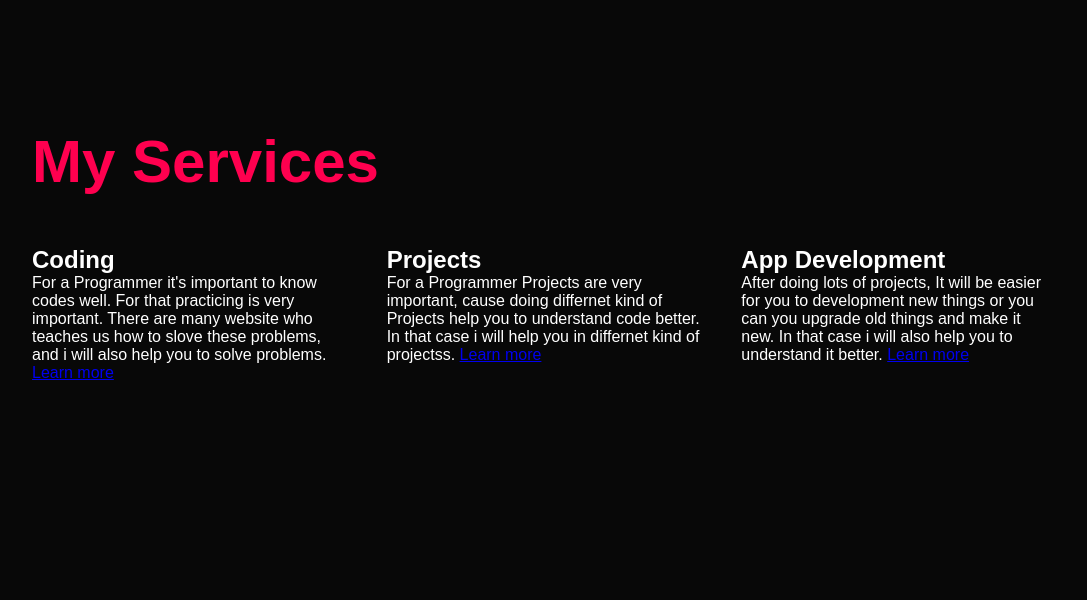
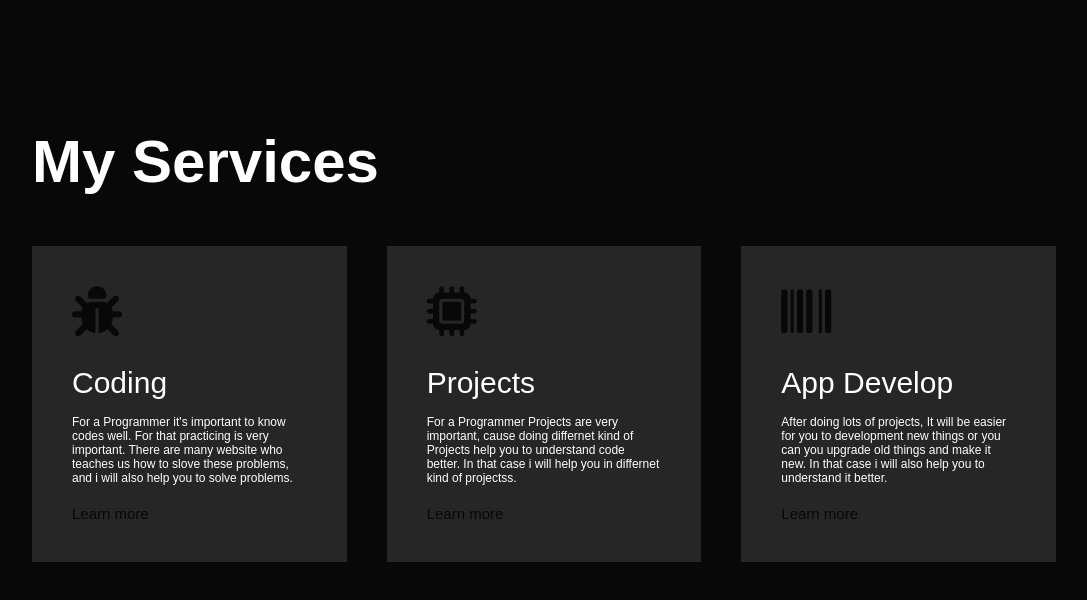
Before and after one commit to rsazidur/Porfolio, a plain HTML site: page index.html in a window 1280 px wide. Shown: the part 1203-1803 px from the top of the page, without its empty margins (96-1183 px from the left). Before the commit the page ends 1625 px from the top, so only its background shows below. Drawn offline with Linux system fonts and the light colour scheme.

Commit message:
Completed Service sector

```diff
--- a/index.html
+++ b/index.html
@@ -6,6 +6,7 @@
     <meta name="viewport" content="width=device-width, initial-scale=1.0">
     <title>Portfolio Website</title>
     <link rel="stylesheet" href="style.css">
+    <script src="https://kit.fontawesome.com/d963a63f4b.js" crossorigin="anonymous"></script>
 </head>
 <body>
 <div id="header">
@@ -81,20 +82,23 @@
         <h1 class="sub-title">My Services</h1>
         <div class="services-list">
             <div>
+                <i class="fa-solid fa-bug fa-beat"></i>
                 <h2>Coding</h2>
                 <p1>For a Programmer it's important to know codes well. For that practicing is very important.
                     There are many website who teaches us how to slove these problems, and i will also help you to
                     solve problems.</p1>
-                <a href="#">Learn more</a>
+                <a href="#"><p></p>Learn more</a>
             </div>
             <div>
+                <i class="fa-solid fa-microchip"></i>
                 <h2>Projects</h2>
                 <p1>For a Programmer Projects are very important, cause doing differnet kind of Projects help you to
                     understand code better. In that case i will help you in differnet kind of projectss.</p1>
                 <a href="#">Learn more</a>
             </div>
             <div>
-                <h2>App Development</h2>
+                <i class="fa-solid fa-barcode"></i>
+                <h2>App Develop</h2>
                 <p1>After doing lots of projects, It will be easier for you to development new things or you
                     can you upgrade old things and make it new. In that case i will also help you to understand it
                     better.</p1>
--- a/style.css
+++ b/style.css
@@ -159,7 +159,7 @@ nav ul li a:hover::after{
 }
 
 .sub-title{
-    color: #ff004f;
+    color: #fff;
 }
 
 .services-list{
@@ -168,3 +168,42 @@ nav ul li a:hover::after{
     grid-gap: 40px;
     margin-top: 50px;
 }
+
+.services-list div{
+    background: #262626;
+    padding: 40px;
+    font-size: 13px;
+    font-weight: 300;
+    border-right: 10px;
+    transition: background 0.5s, transform 0.5s;
+}
+
+.services-list div i{
+    color: #080808;
+    font-size: 50px;
+    margin-bottom: 30px;
+}
+
+.services-list div h2{
+    font-size: 30px;
+    font-weight: 500;
+    margin-bottom: 15px;
+}
+
+.services-list div p1{
+    display: inline-block;
+    font-size: 12px;
+}
+
+.services-list div a{
+    text-decoration: none;
+    color: #080808;
+    font-size: 15px;
+    margin-top: 20px;
+    display: inline-block;
+}
+
+.services-list div:hover{
+    background: #ff004f;
+    transform: translateY(-10px);
+}
```
